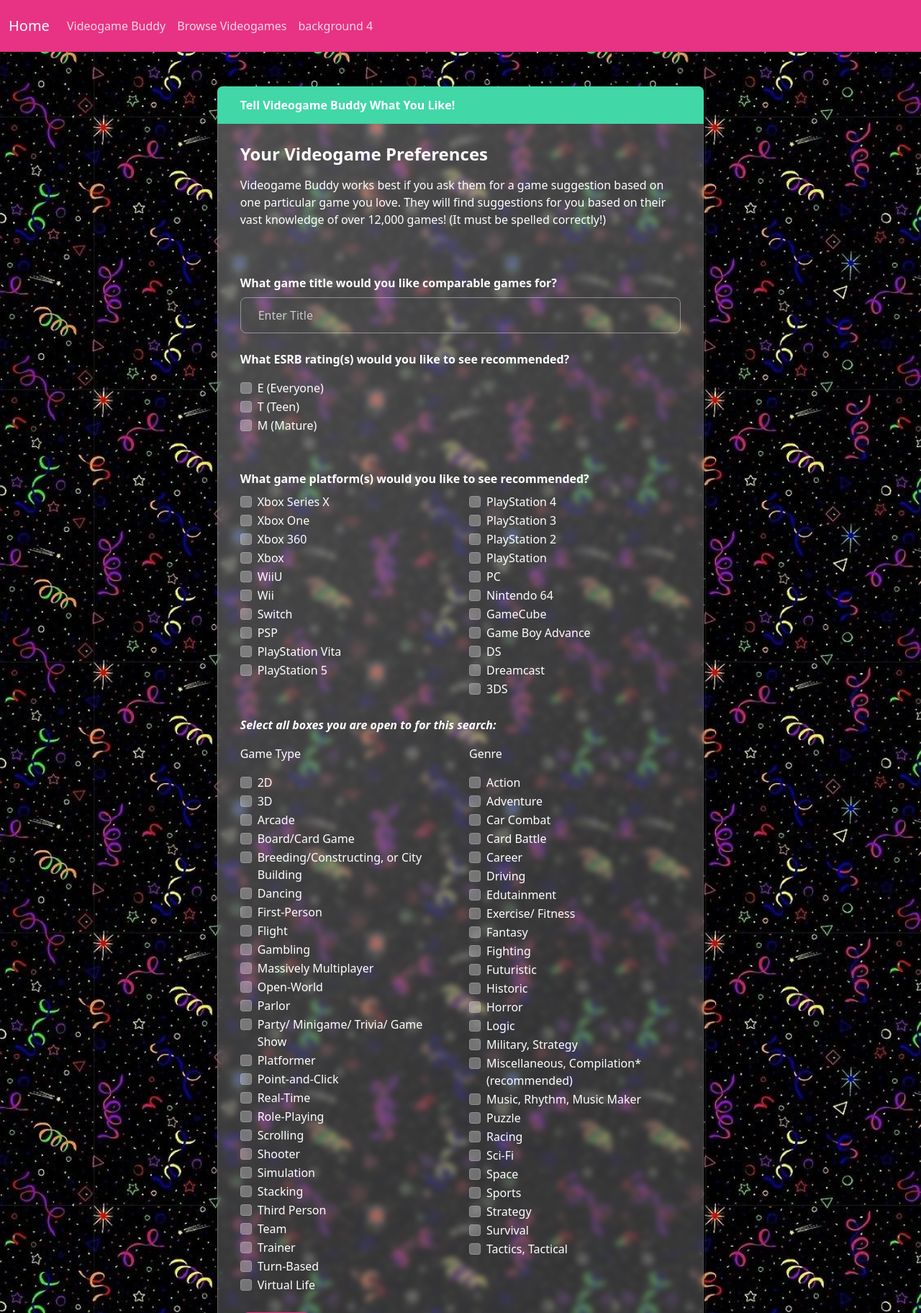
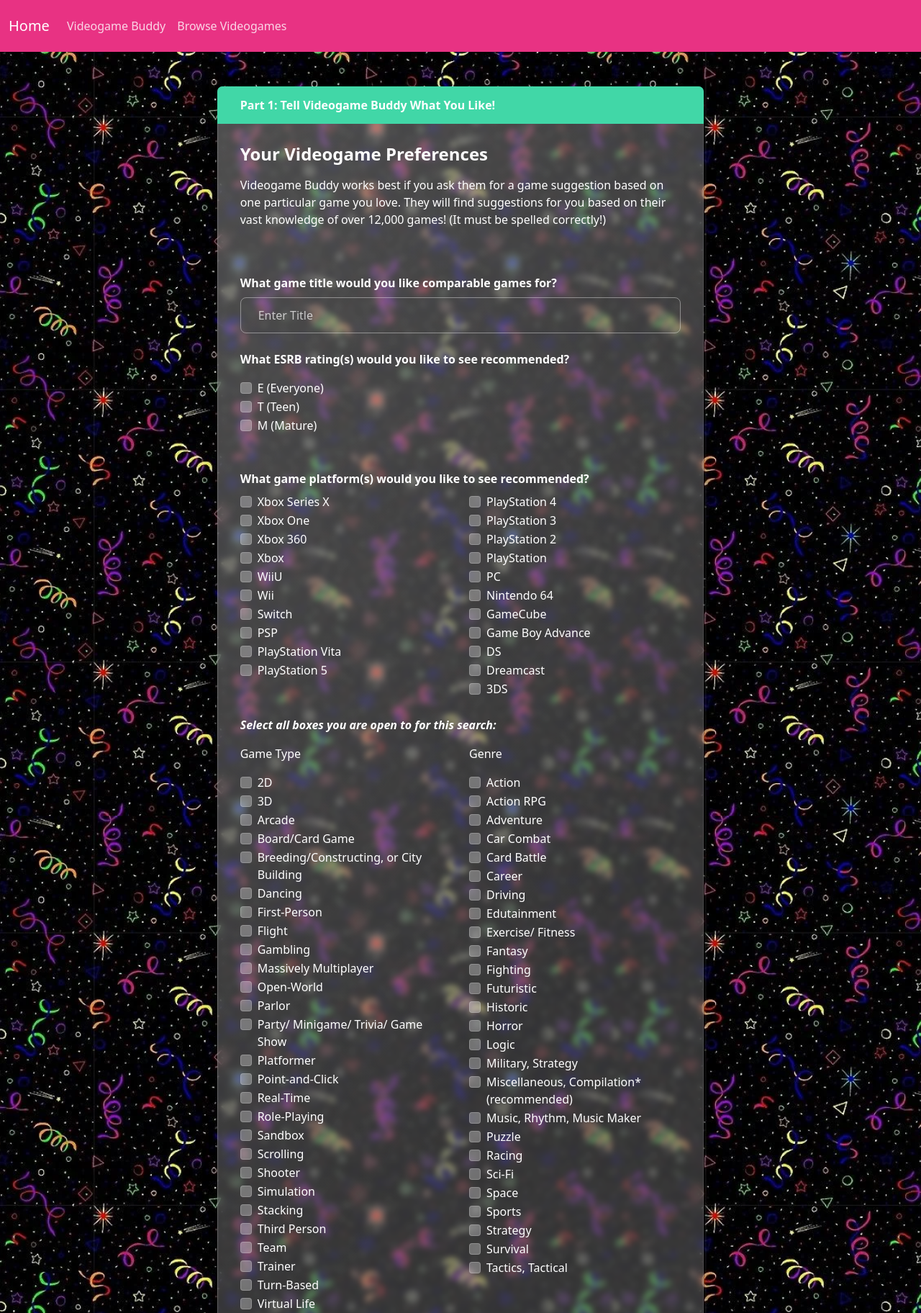
Before and after one commit to amycastillon/videogame-buddy, a Flask app: page /videogame_buddy.html in a window 1280 px wide. Shown: the top 1824 px of the page at 72% size. Run offline with Flask 2, Linux system fonts and the light colour scheme; some libraries are stand-ins or nearby versions.

Commit message:
adjustments

```diff
--- a/app/app.py
+++ b/app/app.py
@@ -33,8 +33,5 @@
     return render_template('finalresults.html')
 
 
-
-
-
 if __name__ == '__main__':
     app.run(debug=True)
--- a/app/templates/finalresults.html
+++ b/app/templates/finalresults.html
@@ -46,10 +46,6 @@
                     <li class="nav-item">
                         <a class="nav-link" href="browse_games.html">Browse Videogames</a>
                     </li>
-                    <li class="nav-item">
-                        <a class="nav-link" href="background4.html">background 4</a>
-                    </li>
-
                 </ul>
 
             </div>
--- a/app/templates/index.html
+++ b/app/templates/index.html
@@ -50,9 +50,7 @@
           <li class="nav-item">
             <a class="nav-link" href="browse_games.html">Browse Videogames</a>
           </li>
-          <li class="nav-item">
-            <a class="nav-link" href="background4.html">background 4</a>
-          </li>
+
 
         </ul>
 
--- a/app/templates/results.html
+++ b/app/templates/results.html
@@ -46,10 +46,6 @@
                     <li class="nav-item">
                         <a class="nav-link" href="browse_games.html">Browse Videogames</a>
                     </li>
-                    <li class="nav-item">
-                        <a class="nav-link" href="background4.html">background 4</a>
-                    </li>
-
                 </ul>
 
             </div>
@@ -65,7 +61,7 @@
 
             <div class="container-fluid border-primary" style="padding-left:30px; padding-right:30px">
                 <div class="card border-info mb-3" style="min-width:300px">
-                    <div class="card-header">Your Results Will Appear Here!</div>
+                    <div class="card-header">Part 2: Tell Videogame Buddy if they're on the right track</div>
                     <div class="card-body">
                         <h4 class="card-title">Do you like any of these? Please check the ones you do:</h4>
                         <p class="card-text"></p>
--- a/app/templates/videogame_buddy.html
+++ b/app/templates/videogame_buddy.html
@@ -47,10 +47,6 @@
           <li class="nav-item">
             <a class="nav-link" href="browse_games.html">Browse Videogames</a>
           </li>
-          <li class="nav-item">
-            <a class="nav-link" href="background4.html">background 4</a>
-          </li>
-
         </ul>
 
       </div>
@@ -66,7 +62,7 @@
     <div class="col-lg-7">
       <div class="container-fluid border-primary" style="padding-left:30px; padding-right:30px">
         <div class="card border-success mb-3" style="min-width:300px">
-          <div class="card-header">Tell Videogame Buddy What You Like!</div>
+          <div class="card-header">Part 1: Tell Videogame Buddy What You Like!</div>
           <div class="card-body">
             <h4 class="card-title">Your Videogame Preferences</h4>
             <p>Videogame Buddy works best if you ask them for a game suggestion based on one particular game you love.
@@ -350,6 +346,12 @@
                     </label>
                   </div>
                   <div class="form-check">
+                    <input class="form-check-input" type="checkbox" value="Sandbox" id="checkbox76">
+                    <label class="form-check-label" for="genre52">
+                      Sandbox
+                    </label>
+                  </div>
+                  <div class="form-check">
                     <input class="form-check-input" type="checkbox" value="Scrolling" id="checkbox42">
                     <label class="form-check-label" for="genre18">
                       Scrolling
@@ -414,6 +416,12 @@
                     <input class="form-check-input" type="checkbox" value="Action" id="checkbox51">
                     <label class="form-check-label" for="genre27">
                       Action
+                    </label>
+                  </div>
+                  <div class="form-check">
+                    <input class="form-check-input" type="checkbox" value="Action RPG" id="checkbox77">
+                    <label class="form-check-label" for="genre53">
+                      Action RPG
                     </label>
                   </div>
                   <div class="form-check">
--- a/app/templates/videogame_data.html
+++ b/app/templates/videogame_data.html
@@ -46,10 +46,6 @@
           <li class="nav-item">
             <a class="nav-link" href="videogame_data.html">Browse Videogames</a>
           </li>
-          <li class="nav-item">
-            <a class="nav-link" href="background4.html">background 4</a>
-          </li>
-
         </ul>
 
         <form class="nav-item d-flex">
```
